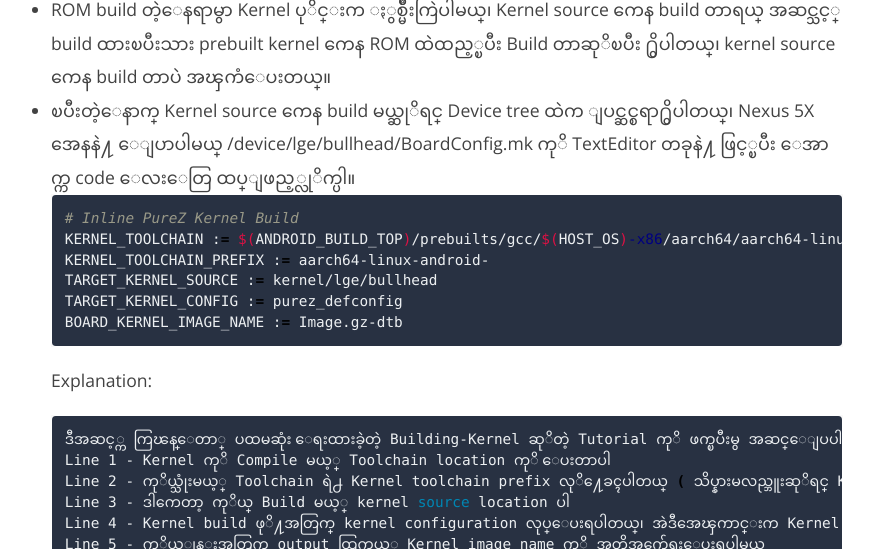
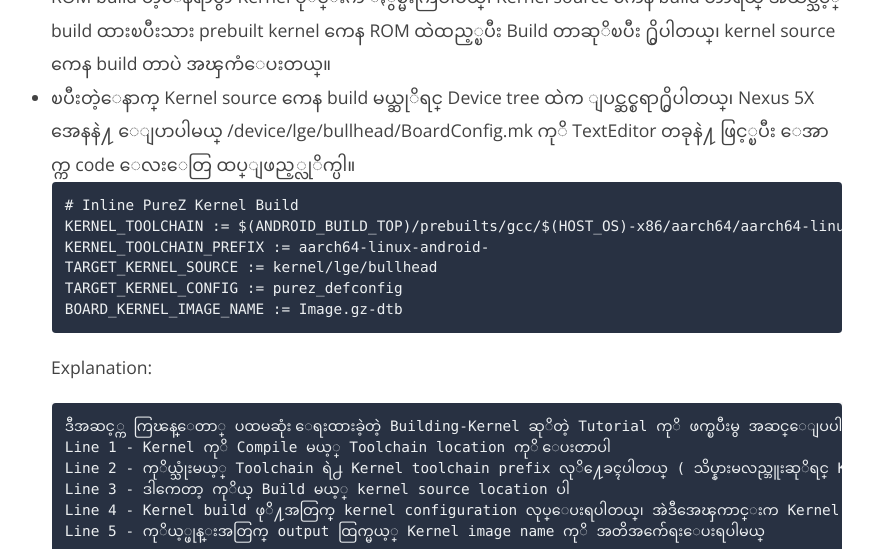
Before and after one commit to zawzaww/zawzaww.github.io, a Jekyll site: the page built from _posts/2018-07-14-build-pure-android.md, in a window 1280 px wide and 900 px high, scrolled down 6399 px, cut to the strip 63-612 px from the top of the window. Shown: the whole strip, without its empty margins (213-1086 px from the left). Built offline with Jekyll 4.4.1, drawn with Linux system fonts in a browser that asks for light colours; comment, search, counter and statistics services are not loaded; some of the changed text lies outside the part shown.

Commit message:
_posts: blog posts: Fix various markdown formats and update posts
Signed-off-by: Zaw Zaw <zawzthein@outlook.com>

````diff
--- a/_posts/2018-07-14-build-pure-android.md
+++ b/_posts/2018-07-14-build-pure-android.md
@@ -26,15 +26,15 @@ https://code.google.com/archive/p/git-repo/
 https://github.com/zawzaww/aosp-android/blob/android-8.1.0/default.xml
 
 
-# Setup Your Environment
+# Setup Environment
 ## Step 1: Installation OpenJDK
 - ပထမဦးဆုံး OpenJDK ကုိ ကုိယ့္ရဲ့ Computer မွာ Install ထားဖုိ့ လုိပါတယ္၊ Terminal ကုိဖြင့္ၿပီး ေအာက္ပါ command ေလးေတြ ႐ုိက္ေပးပါ။
-
-```bash
+```
 sudo apt-get update
 sudo apt-get install openjdk-8-jdk
 sudo apt-get install openjdk-8-jre
 ```
+
 OpenJDK Install တဲ့ ေနရာမွာ နည္းနည္းေျပာျပပါမယ္၊ ကုိယ့္ Build မယ့္ Android Version ေပၚ မူတည္ၿပီး Install ရမယ့္ OpenJDK version ေတြ ကြဲသြားပါလိမ့္မယ္။
 - Android Nougat ကေန Android Oreo ဆုိ ( OpenJDK 8 ကုိ Install ေပးပါ )
 - Android Lollipop ကေန Android Marshmallow ဆုိ ( OpenJDK 7 ကုိ Install ေပးပါ )
@@ -43,7 +43,7 @@ OpenJDK Install တဲ့ ေနရာမွာ နည္းနည္းေျ
 
 ## Step 2: Installation Python
 - ေနာက္တဆင့္ကေတာ့ Python install ေပးဖု႔ိ လုိပါတယ္၊ Python 2.7 ေလာက္ဆုိ အဆင္ေျပပါၿပီ။ ( Python 3+ ဆုိ git-repo အတြက္ သိပ္အဆင္မေျပပါဘူး အဲဒါေၾကာင့္ 2.7 ပဲ Install ေပးပါ ) ဒီေနရာမွာ Ubuntu သုံးေနတာဆုိရင္ တခါတည္း Install လုပ္ၿပီးသားဆုိရင္ မလုိအပ္ပါဘူး။
-```bash
+```
 sudo add-apt-repository ppa:fkrull/deadsnakes
 sudo apt-get update
 sudo apt-get install python2.7
@@ -51,29 +51,29 @@ sudo apt-get install python2.7
 
 ## Step 3: Installation Build-Tools
 - လုိအပ္တဲ့ build tools ေတြ install ဖုိ႔ ေအာက္ပါ command ေလးကုိ terminal မွာ ႐ုိက္ေပးပါ။
-```bash
+```
 sudo apt-get install git-core gnupg flex bison gperf build-essential zip curl zlib1g-dev gcc-multilib g++-multilib libc6-dev-i386 lib32ncurses5-dev x11proto-core-dev libx11-dev lib32z-dev ccache libgl1-mesa-dev libxml2-utils xsltproc unzip
 ```
 
 ## Step 4: Installation Git and Repo (git-repo)
 - အရင္ဆုံး Git install မလုပ္ရေသးဘူးဆုိရင္ လုပ္ေပးပါ။ ( Install ထားၿပီးသားဆုိရင္ ဒီအဆင့္ကုိ ထပ္လုပ္စရာမလုိပါဘူး )
-```bash
+```
 sudo apt-get install git-core
 ```
 - Setting your username and email in Git
 - Format:
-```bash
+```
 git config --global user.name "Your Name"
 git config --global user.email "you@example.com"
 ```
 - Example:
-```bash
+```
 git config --global user.name "zawzaw"
 git config --global user.email "zawzaw@gmail.com"
 ```
 
 - Google ရဲ႕ git-repo ကုိ install လုပ္ေပးရပါမယ္။ ( အသုံးဝင္ပုံကုိ အေပၚမွာ ႐ွင္းျပထားၿပီးျဖစ္လု႔ိ ထပ္မေျပာေတာ့ပါဘူး )
-```bash
+```
 mkdir ~/bin
 PATH=~/bin:$PATH
 curl https://storage.googleapis.com/git-repo-downloads/repo > ~/bin/repo
@@ -81,17 +81,17 @@ chmod a+x ~/bin/repo
 ```
 အဲဒါေတြ အကုန္ၿပီးသြားၿပီ ဆုိရင္ေတာ့ ROM တခု build ဖုိ႔အတြက္ Setup Environment ပုိင္းက ျပည့္စုံသြားပါၿပီ။
 
-## Downloading the Sources
+# Downloading the Sources
 Sources ေတြ download တဲ့ ေနရာမ်ာ လုိအပ္တဲ့အရာေတြကုိ ေျပာျပစရာ႐ွိပါတယ္။ ( CustomROM တခု build ဖု႔ိအတြက္ အဲဒါေတြက မ႐ွိမျဖစ္ လုိအပ္တာေတြပါ )
 - Android OS ႀကီးတခုလုံး အတြက္ လုိအပ္ Repository ေတြပါတဲ့ Android Plaform Manifest ( ဘာေတြပါလဲဆုိေတာ့ Android OS အတြက္ လုိအပ္တဲ့ framework ေတြ၊ lib ေတြ၊ system apps package ေတြ၊ device tree ေတြ kernel tree ေတြ၊ build tools ေတြ toochains GCC compiler ေတြ အကုန္ပါပါတယ္ filesize က 20GB နဲ႔ အထက္မွာ႐ွိပါတယ္ )
 - Google ရဲ႕ Device ေတြ ျဖစ္တဲ့ Nexus နဲ႔ Pixel မဟုတ္ရင္ တျခား Android Device ေတြအတြက္ဆုိရင္ Device tree နဲ႔ Kernel source ေတြ ႐ွာထားဖုိ႔ လုိပါတယ္၊ Google ရဲ႕ devices ေတြအတြက္က AOSP repo ထဲမွာ device tree ေတြက တခါတည္းပါၿပီးသားပါ။ ( ခုမွ စလုပ္တဲ့သူအေနနဲ႔ အေကာင္းဆုံး အၾကံေပးခ်င္တာေတာ့ အႀကီးဆုံး ROM Community ႀကီး ျဖစ္တဲ့ LineageOS ေအာက္မွာ သြား႐ွာတာ အေကာင္းဆုံးပါ https://github.com/LineageOS ကုိယ္တုိင္ ထုတ္လုိ႔ရပါတယ္ ကုိယ့္ဖုန္းရဲ႕ hardware arch ေပၚမူတည္ၿပီး Device tree ထုတ္နည္းကုိ ေနာက္မွသက္သက္ေရးေပးပါမယ္ )
 - ၿပီးရင္ Android device ေတြ အတြက္ proprietary vendor file ေတြ ပါလုိအပ္ပါတယ္။ ( တနည္းအားျဖင္ အဲဒီေကာင္က Non-opensource file ေတြပါ၊ ကုိယ့္ဖုန္း ရဲ႕ firmware ထဲကေန ျပန္ထုတ္ရတာပါ Example for Nexus 5X...https://github.com/PureNexusProject/proprietary_vendor_lge ဥပမာအေနနဲ႔ အဲဒီ Repo ထဲမွာ ဝင္ၾကည့္ပါ )
 
 - ပထမဆုံး လုပ္ရမွာက Sources ေတြ download ဖုိ႔ Directory တခုေဆာက္ပါမယ္
-```bash
+```
 mkdir AOSP-ROM-Project
 ```
-```bash
+```
 cd AOSP-ROM-Project
 ```
 
@@ -99,39 +99,38 @@ cd AOSP-ROM-Project
 - ပထမဦးဆုံး AOSP SourceCode ေတြ ႐ွိတဲ့ေနရာကုိ သိရပါမယ္...https://android.googlesource.com/platform/manifest
 - -b ေနာက္က ကုိယ့္ Build မယ့္ branch ပါ။ ( တနည္းအားျဖင့္ ကုိယ္ Build ခ်င္တဲ့ Android version ပါ r (r_23) ဆုိတာ Release ကုိ ဆုိလုိတာပါ )
 - ဒီေနရာမွာ သုံးတဲ့ command ေတြက git-repo command ေတြပါ https://source.android.com/source/using-repo သုံးမယ့္ Repository ကလည္း git-repo အတြက္ ရည္ရြယ္ၿပီး ေရးထားတဲ့ Repository တခုျဖစ္ပါတယ္ xml နဲ႔ေရးပါတယ္၊ ေရးနည္းက ႐ုိး႐ွင္းပါယ္ ဒီမွာေလ့လာၾကည့္ပါ https://github.com/zawzaww/aosp-android/blob/android-8.1.0/default.xml
-```bash
+```
 repo init -u https://android.googlesource.com/platform/manifest.git -b android-8.1.0_r2
 ```
  (OR)
-```bash
+```
 repo init -u https://github.com/zawzaww/aosp-android.git -b android-8.1.0
 ```
 
 - Sources ေတြ download ဖုိ႔ ေအာက္က command ေလး ႐ုိက္ေပးပါ။
-```bash
+```
 repo sync
 ```
 အဲဒီေနာက္မွာေတာ့ Sources ေတြ Downloading လုပ္ေနတဲ့ အပုိင္းပါ၊
 SourceCode ေတြ Download တဲ့ process ကေတာ့ Internet connection ေပၚမွာ မူတည္ၿပီးၾကာပါလိမ့္မယ္။
 
-## Building Custom Android OS from Sources
+# Building Pure Android OS
 - အရင္ဆုံး Source ကေန Compilation မလုပ္ခင္ ၾကဳိတင္ျပင္ဆင္ရမယ့္ အရာေတြကုိ ေျပာျပေပးပါမယ္။
 - ပထမဆုံး လုိအပ္တာက ကုိယ့္ဖုန္းရဲ႕ Device tree ပါ
 - Location က ဘယ္မွာ သြားထည့္ရမလဲဆုိရင္ Download ထားတဲ့ Source dir ေအာက္က /device ေအာက္မွာ သြားထည့္ေပးရမွာပါ။
 - Format:
-```bash
+```
 /device/manufacturer/device_name
 ```
 - Example for Nexus 5X:
-```bash
+```
 /device/lge/bullhead
 ```
-
 <img src="https://s20.postimg.cc/4hn5zcmx9/Screenshot_from_2017-11-03_21-54-22.png" />
 
 - ROM build တဲ့ေနရာမွာ Kernel ပုိင္းက ႏွစ္မ်ဳိးကြဲပါမယ္၊ Kernel source ကေန build တာရယ္ အဆင္သင့္ build ထားၿပီးသား prebuilt kernel ကေန ROM ထဲထည့္ၿပီး Build တာဆုိၿပီး ႐ွိပါတယ္၊ kernel source ကေန build တာပဲ အၾကံေပးတယ္။
 - ၿပီးတဲ့ေနာက္ Kernel source ကေန build မယ္ဆုိရင္ Device tree ထဲက ျပင္ဆင္စရာ႐ွိပါတယ္၊ Nexus 5X အေနနဲ႔ ေျပာပါမယ္ /device/lge/bullhead/BoardConfig.mk ကုိ TextEditor တခုနဲ႔ ဖြင့္ၿပီး ေအာက္က code ေလးေတြ ထပ္ျဖည့္လုိက္ပါ။
-```bash
+```mk
 # Inline PureZ Kernel Build
 KERNEL_TOOLCHAIN := $(ANDROID_BUILD_TOP)/prebuilts/gcc/$(HOST_OS)-x86/aarch64/aarch64-linux-android-4.9/bin
 KERNEL_TOOLCHAIN_PREFIX := aarch64-linux-android-
@@ -140,7 +139,7 @@ TARGET_KERNEL_CONFIG := purez_defconfig
 BOARD_KERNEL_IMAGE_NAME := Image.gz-dtb
 ```
 Explanation:
-```bash
+```
 ဒီအဆင့္က ကြၽန္ေတာ္ ပထမဆုံး ေရးထားခဲ့တဲ့ Building-Kernel ဆုိတဲ့ Tutorial ကုိ ဖက္ၿပီးမွ အဆင္ေျပပါလိမ့္မယ္။
 Line 1 - Kernel ကုိ Compile မယ့္ Toolchain location ကုိ ေပးတာပါ
 Line 2 - ကုိယ္သုံးမယ့္ Toolchain ရဲ႕ Kernel toolchain prefix လုိ႔ေခၚပါတယ္ ( သိပ္နားမလည္ဘူးဆုိရင္ Kernel Compilation Tutorial မွာ ေလ့လာၾကည့္ပါ )
@@ -148,72 +147,64 @@ Line 3 - ဒါကေတာ့ ကုိယ္ Build မယ့္ kernel source
 Line 4 - Kernel build ဖုိ႔အတြက္ kernel configuration လုပ္ေပးရပါတယ္၊ အဲဒီအေၾကာင္းက Kernel config အပုိင္းပါ
 Line 5 - ကုိယ့္ဖုန္းအတြက္ output ထြက္မယ့္ Kernel image name ကုိ အတိအက်ေရးေပးရပါမယ္
 ```
-
 <img src="https://s20.postimg.cc/thf0h4mjh/Screenshot_from_2017-11-03_21-58-30.png" />
 
 - ေနာက္တဆင့္က Kernel source အပုိင္းပါ သြားထည့္ေပးရမယ့္ Location က Source dir ေအာက္က /kernel ေအာက္မွာ သြားထည့္ေပးရမွာပါ။
 - Format:
-```bash
+```
 /kernel/manufacturer/device_name
 ```
 - Example: for Nexus 5X ( ဒီ Location က Device tree ထဲမွာ Kernel source path လမ္းေၾကာင္း ျပန္ေပးရမွာပါ )
-```bash
+```
 /kernel/lge/bullhead
 ```
-
 <img src="https://s20.postimg.cc/852x5n81p/Screenshot_from_2017-11-03_21-54-57.png" />
 
 - vendor အပုိင္းပါ အဲဒီေကာင္က Source dir ေအာက္က /vendor ေအာက္မွာ သြားထည့္ေပးရမွာပါ။
 - Format:
-```bash
+```
 /vendor/manufacturer/device_name
 ```
 - Example: for Nexus 5X
-```bash
+```
 /vendor/lge/bullhead
 ```
-
 <img src="https://s20.postimg.cc/yesl2cjel/Screenshot_from_2017-11-03_21-56-37.png" />
 
 ဒါေတြျပည့္စုံသြားရင္ေတာ့ AOSP ROM တခု Build ဖုိ႔ အဆင္သင့္ ျဖစ္ပါၿပီ။
 
 - ဒါကေတာ့ ေနာက္ဆုံးအဆင့္ေရာက္ပါၿပီ၊ Download ထားတဲ့ Source Dir ထဲ ဝင္လုိက္ၿပီး Terminal ကုိ ဖြင့္လုိက္ပါ၊ ေအာက္က command ေလး ႐ုိက္ေပးပါ။
-```bash
+```
 . build/envsetup.sh
 ```
 ၿပီးသြာရင္ ကုိယ္ build မယ့္ device ကုိ lunch လုပ္ေပးရပါမယ္။
 - Format
-```bash
+```
 lunch <device_name> (OR) lunch
 ```
 Example: for Nexus 5X
-```bash
+```
 lunch aosp_bullhead-userdebug
 ```
-
 <img src="https://s20.postimg.cc/htkymict9/Screenshot_from_2017-11-03_21-59-06.png" />
 
 - အေကာင္းဆုံးက lunch လုိ႔ ႐ုိက္လုိက္ရင္ ကုိယ္ build မယ့္ device name ေတြ က်လာၿပီး build ခ်င္တဲ့ device no. ကုိ ဆက္႐ုိက္ေပးပါ။
-```bash
+```
 lunch
 ```
-```bash
+```
 Enter 1 or 2 or 3 etc...
 ```
 - ၿပီးရင္ Build ဖုိ႔အတြက္ ေအာက္က command ေလး ႐ုိက္ေပးပါ။
-```bash
+```
 make -j4
 ```
  (OR)
-```bash
+```
 make -j$(nproc --all)
 ```
-```bash
+```
 Output - /out/target/product/bullhead/ ေအာက္မွာ ထြက္သြားပါလိမ့္မယ္
 ```
 ၿပီးရင္ေတာ့ Compilation process စတင္ပါမယ္၊ process time ကေတာ့ ကုိယ့္ Computer ရဲ႕ CPU core ေပၚ မူတည္ၿပီးၾကာပါလိမ့္မယ္။
-
-
-Regards,
-
-ZawZaw [@XDA-Developers](https://forum.xda-developers.com/member.php?u=7581611)
+- DONE
````
Also changed, not shown: other parts of _posts/2018-07-14-build-pure-android.md (+5 -5 lines), _posts/2018-03-09-build-android-kernel.md (+14 -22 lines), _posts/2018-03-17-merge-linux-kernel-patches.md (+18 -31 lines), _posts/2018-05-04-create-kernel-flashablezip.md (+7 -25 lines), _posts/2018-06-29-gin-android-oems.md (+0 -5 lines).
